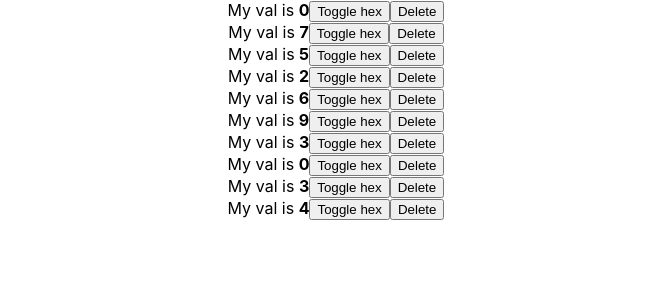
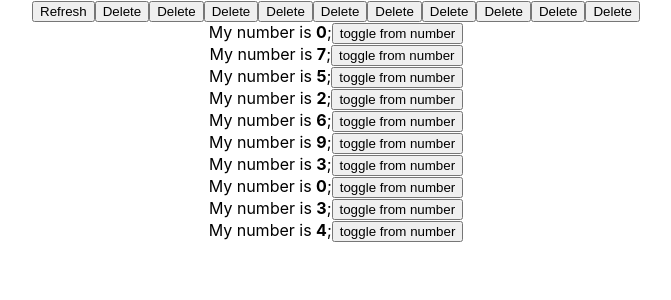
Before and after one commit to mierzvoj/app-state-project, a React (Create React App) app: page / in a window 1280 px wide. Shown: the top 300 px of the page, without its empty margins (304-975 px from the left). Built offline with nearby package versions, Linux system fonts and the light colour scheme.

Commit message:
app state mod not working

```diff
--- a/src/Item.tsx
+++ b/src/Item.tsx
@@ -8,31 +8,23 @@ interface ItemProps {
     handler: (val: number) => void;
 }
 
-const Item = function ({id, value, isHex, handler}: ItemProps){
-    const [hex, setHex] = useState(isHex);
+const Item = function ({id, value, isHex, handler}: ItemProps) {
 
-    const toggle = () => {
-        setHex(!hex);
-    };
 
     const handleDelete = (itemId: number, handlerFn: (val: number) => void) => {
         handlerFn(itemId);
     };
-    console.log(isHex);
-    console.log(hex);
-
-    console.log(value.toString(16));
 
 
     return (
-        <div>
 
-            My val is <b>{hex ? value.toString(16) : value }</b>
-            <button onClick={toggle}>Toggle hex</button>
+<>
+
             <button onClick={() => handleDelete(id, handler)}>
                 Delete
             </button>
-        </div>
+
+</>
     );
 };
 
--- a/src/Items.tsx
+++ b/src/Items.tsx
@@ -1,15 +1,29 @@
 import React, {useState} from "react";
 import Item from "./Item";
+import Number from "./Number";
+
 
 const Items = () => {
 
-    const [numbers, setNumbers] = useState(Array.from({length: 10}, ( id: number ) => {
+    const [numbers, setNumbers] = useState(Array.from({length: 10}, (id: number) => {
         return {
             id,
             num: Math.floor(Math.random() * 10),
             isHex: false,
+
         }
     }));
+
+
+    const[state, setState] = useState(numbers);
+
+    const updateData = () => {
+        let temp_state = [...state];
+        let temp_element = {...state[1]}
+        temp_element.num = Math.random() * 10;
+        temp_state[1] = temp_element;
+        setState( temp_state );
+    }
 
 
     const handleDelete = function (itemId: number) {
@@ -23,19 +37,27 @@ const Items = () => {
     };
 
     const deleteHandler = (itemId: number) => handleDelete(itemId);
-
+    const refresh = () => updateData();
 
     return (
-        <>
+        <><>
+
+            <button onClick={refresh}>Refresh</button>
             {numbers.map((item) => (
                 <Item
                     key={item.id}
                     id={item.id}
                     handler={deleteHandler}
                     value={item.num}
-                    isHex={item.isHex}
-                />
+                    isHex={item.isHex}/>
+
             ))}
+        </>
+            <>
+                {numbers.map((item) => (
+                    <Number number={item.num} isHex={item.isHex}/>
+                ))}
+            </>
         </>
     );
 };
--- /dev/null
+++ b/src/Number.tsx
@@ -0,0 +1,29 @@
+import React from "react";
+
+export interface NumberProps {
+    number: number;
+    isHex: boolean;
+}
+
+
+const Number = ({ number, isHex }: NumberProps) => {
+
+    const [hex, setHex] = React.useState(isHex);
+
+    console.log(hex);
+    console.log(setHex);
+    console.log(number.toString(16));
+
+    const toggle = () => {
+        setHex(!hex);
+    };
+
+    return (
+        <div>
+            My number is <b>{hex ? number.toString(16) : number}</b>;
+            <button onClick={toggle}>toggle from number</button>
+
+        </div>
+    );
+};
+export default Number;
```
